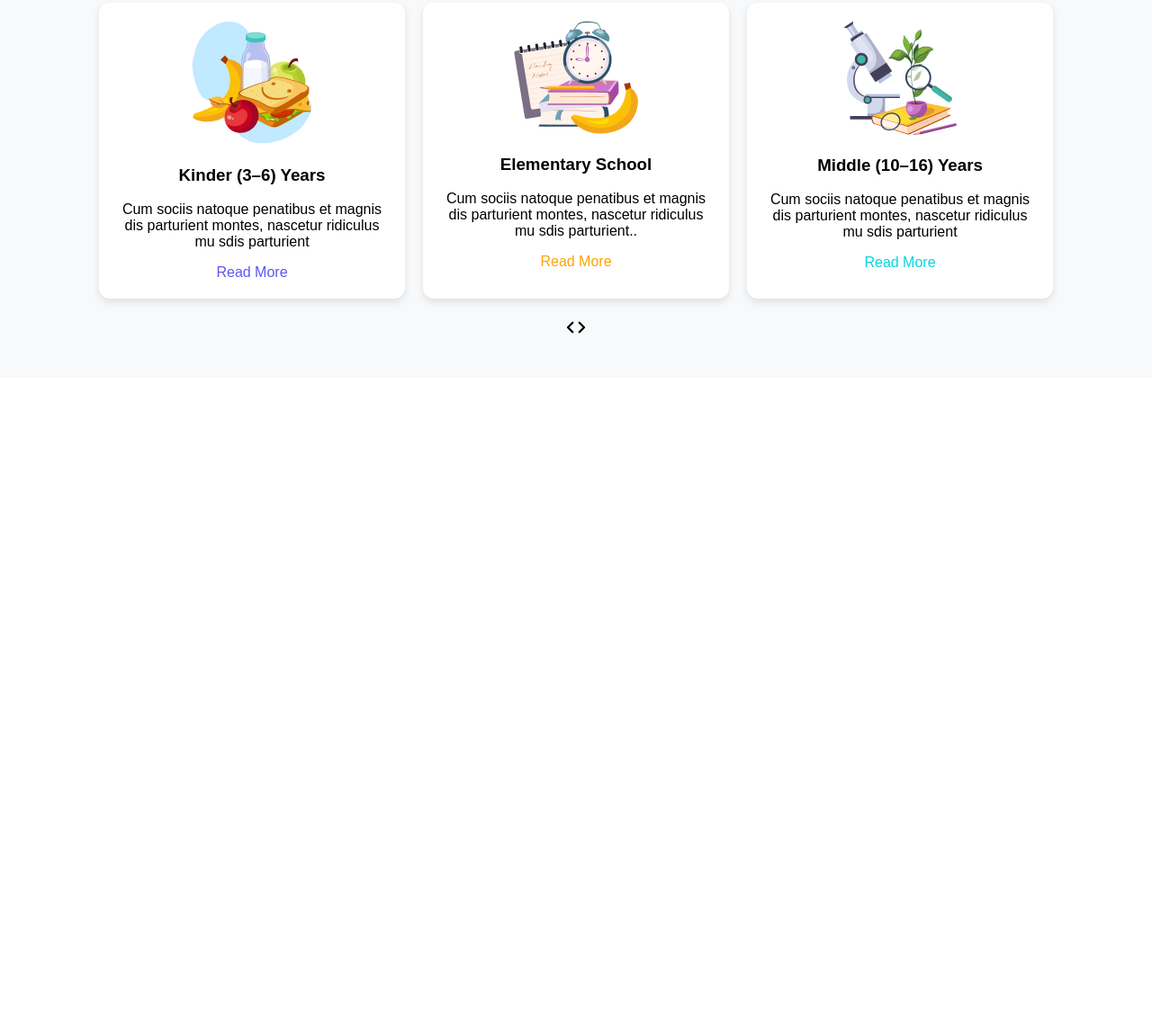
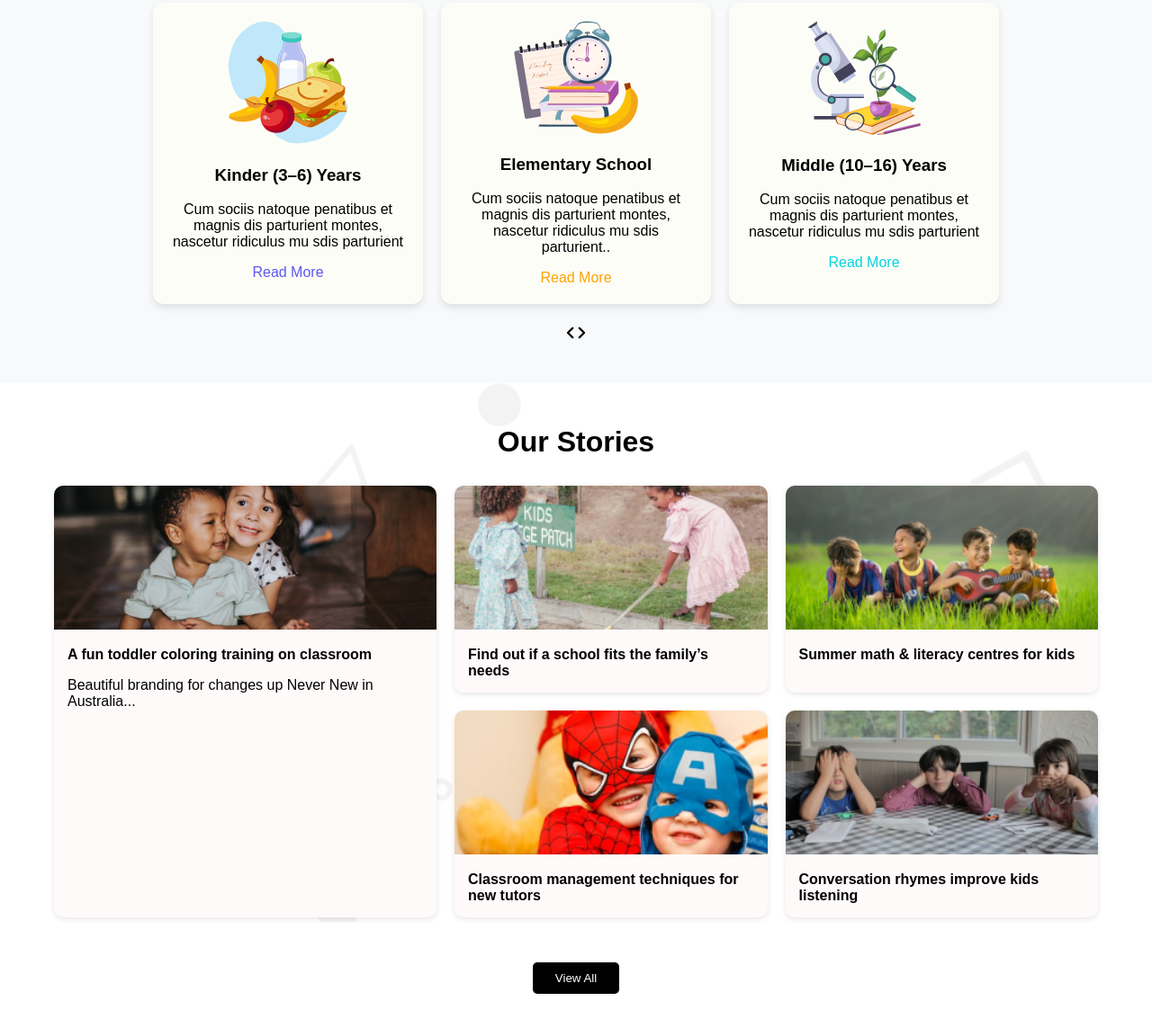
Before and after one commit to abidshibpur/Assignment-2, a plain HTML site: page index.html in a window 1280 px wide. Shown: the part 775-1918 px from the top of the page at 90% size. Before the commit the page ends 1195 px from the top, so only its background shows below. Drawn offline with Linux system fonts and the light colour scheme.

Commit message:
added a part of card

```diff
--- a/index.html
+++ b/index.html
@@ -3,7 +3,7 @@
 <head>
     <meta charset="UTF-8">
     <meta name="viewport" content="width=device-width, initial-scale=1.0">
-    <title>Document</title>
+    <title>assignment-2</title>
 <link rel="stylesheet" href="styles/style.css">
 
 <body>
@@ -21,6 +21,8 @@
             <li><a href="" class="contact-btn">Contact</a></li>
         </ul>
     </nav>
+
+
     <div class="mobile-nav">
         <button class="hamburger-btn">
             <span></span>
@@ -89,8 +91,75 @@
 <img class="arrow" src="assets/icon.png">
 
 </div>
+</section>
+
+
+
+<!--  part 4 -->
+
+
+
+
+
+<section class="part-4">
+  <h2 class="part-4-title">Our Stories</h2>
+
+  <div class="stories-container">
+
+
+    <div class="big-card card-4">
+      <img src="assets/story-1.png" alt="">
+      <div class="content">
+
+        <h3>A fun toddler coloring training on classroom</h3>
+        <p>Beautiful branding for changes up Never New in Australia...</p>
+      </div>
+    </div>
+
+
+    <div class="small-cards">
+      <div class="card-4">
+        <img src="assets/story-2.png" alt="School fit">
+        <div class="content">
+
+          <h3>Find out if a school fits the family’s needs</h3>
+        </div>
+      </div>
+
+      <div class="card-4">
+        <img src="assets/story-3.png" alt="Summer math">
+        <div class="content">
+
+          <h3>Summer math & literacy centres for kids</h3>
+        </div>
+      </div>
+
+      <div class="card-4">
+        <img src="assets/story-4.png" alt="Classroom management">
+        <div class="content">
+
+          <h3>Classroom management techniques for new tutors</h3>
+        </div>
+      </div>
+
+      <div class="card-4">
+        <img src="assets/story-5.png" alt="Conversation rhymes">
+        <div class="content">
+
+          <h3>Conversation rhymes improve kids listening</h3>
+        </div>
+      </div>
+    </div>
+
+  </div>
+
+  <div class="view-card">
+    <button>View All</button>
+  </div>
 
 </section>
+
+
 
 
 
--- a/styles/style.css
+++ b/styles/style.css
@@ -156,8 +156,8 @@ body {
     flex-wrap: wrap;
   }
 
-  .card {
-    background-color: #fff;
+  .card{
+    background-color: #fdfdf7;
     border-radius: 12px;
     box-shadow: 0 4px 8px rgba(0, 0, 0, 0.1);
     padding: 20px;
@@ -177,6 +177,101 @@ body {
     border-radius: 8px;
 
   }
+
+
+
+
+/* part 4 */
+
+
+* {
+  box-sizing: border-box;
+}
+
+
+
+.part-4 {
+  max-width: 1200px;
+  margin: auto;
+  padding: 40px 20px;
+
+  background-image:url('../assets/bg.png') ;
+  background-repeat: repeat;
+  padding-top: 20px;
+}
+
+.part-4-title {
+  text-align: center;
+  font-size: 2em;
+  margin-bottom: 30px;
+}
+
+.stories-container {
+  display: flex;
+  flex-wrap: wrap;
+  gap: 20px;
+}
+
+
+.big-card {
+  flex: 1 1 30%;
+  display: block;
+
+}
+
+
+
+
+
+.small-cards {
+  flex: 1 1 55%;
+  display: grid;
+  grid-template-columns: repeat(auto-fit, minmax(250px, 1fr));
+  gap: 20px;
+}
+
+.card-4 {
+  background: #fefafa;
+  border-radius: 10px;
+  overflow: hidden;
+  box-shadow: 0 2px 6px rgba(11, 11, 11, 0.1);
+}
+
+.card-4 img {
+  width: 100%;
+  height: 160px;
+  object-fit: cover;
+}
+
+.content {
+  padding: 15px;
+}
+
+.card-4 h3 {
+  font-size: 1em;
+  margin: 0;
+}
+
+.view-card {
+  text-align: center;
+  margin-top: 30px;
+}
+
+.view-card button {
+  background: black;
+  color: white;
+  padding: 10px 25px;
+  border: none;
+  border-radius: 5px;
+
+}
+
+/* Responsive - hide big card on mobile */
+@media screen and (max-width: 768px) {
+
+
+
+}
 
 
 
@@ -213,9 +308,21 @@ body {
         flex-direction: column;
         align-items: center;
       }
+      .big-card {
+        display: none;
+      }
+
+      .stories-container {
+        flex-direction: column;
+      }
+
+      .small-cards {
+        width: 100%;
+      }
+
     }
 
-}
+
 
 
 /* for big device */
```
